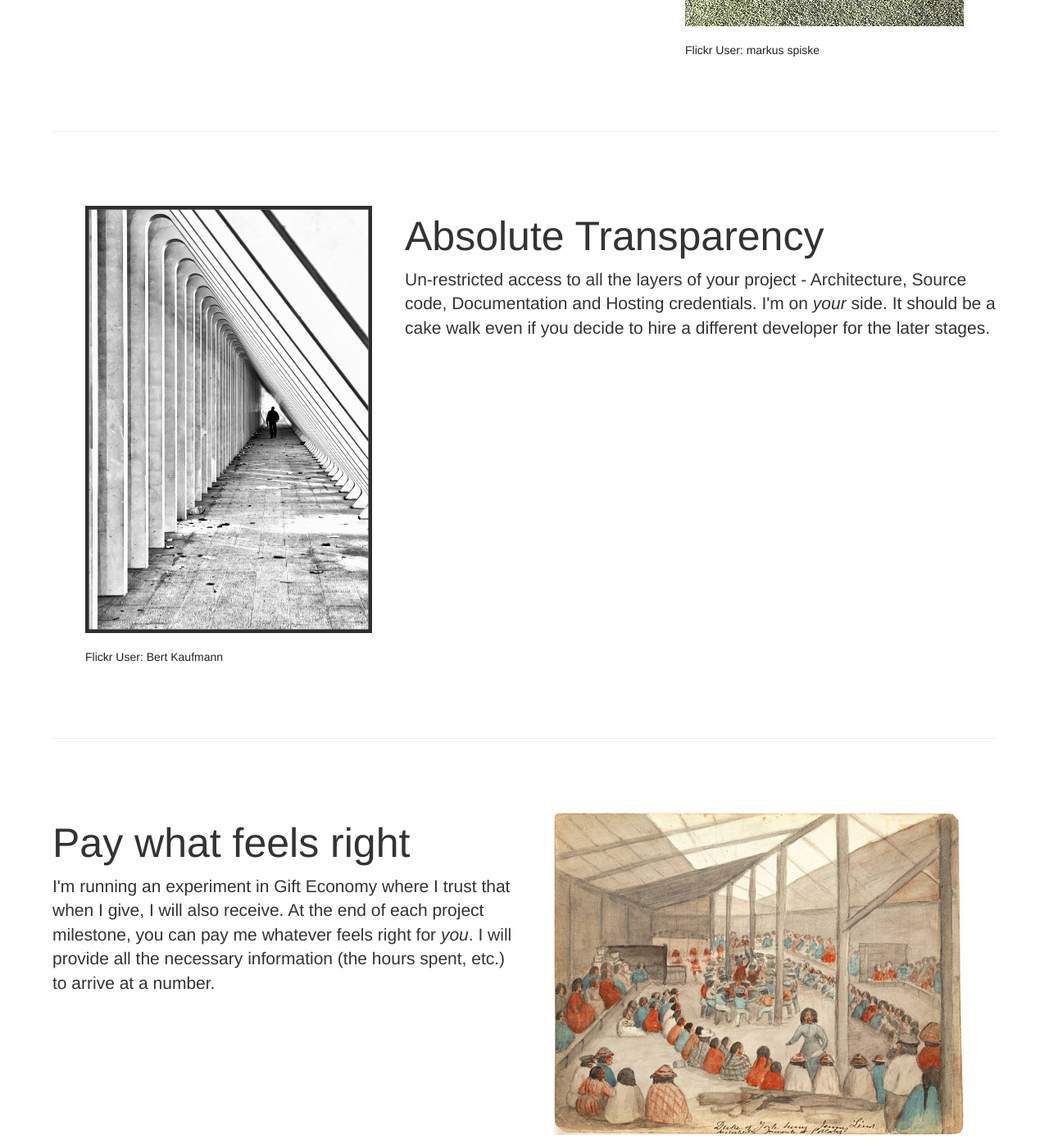
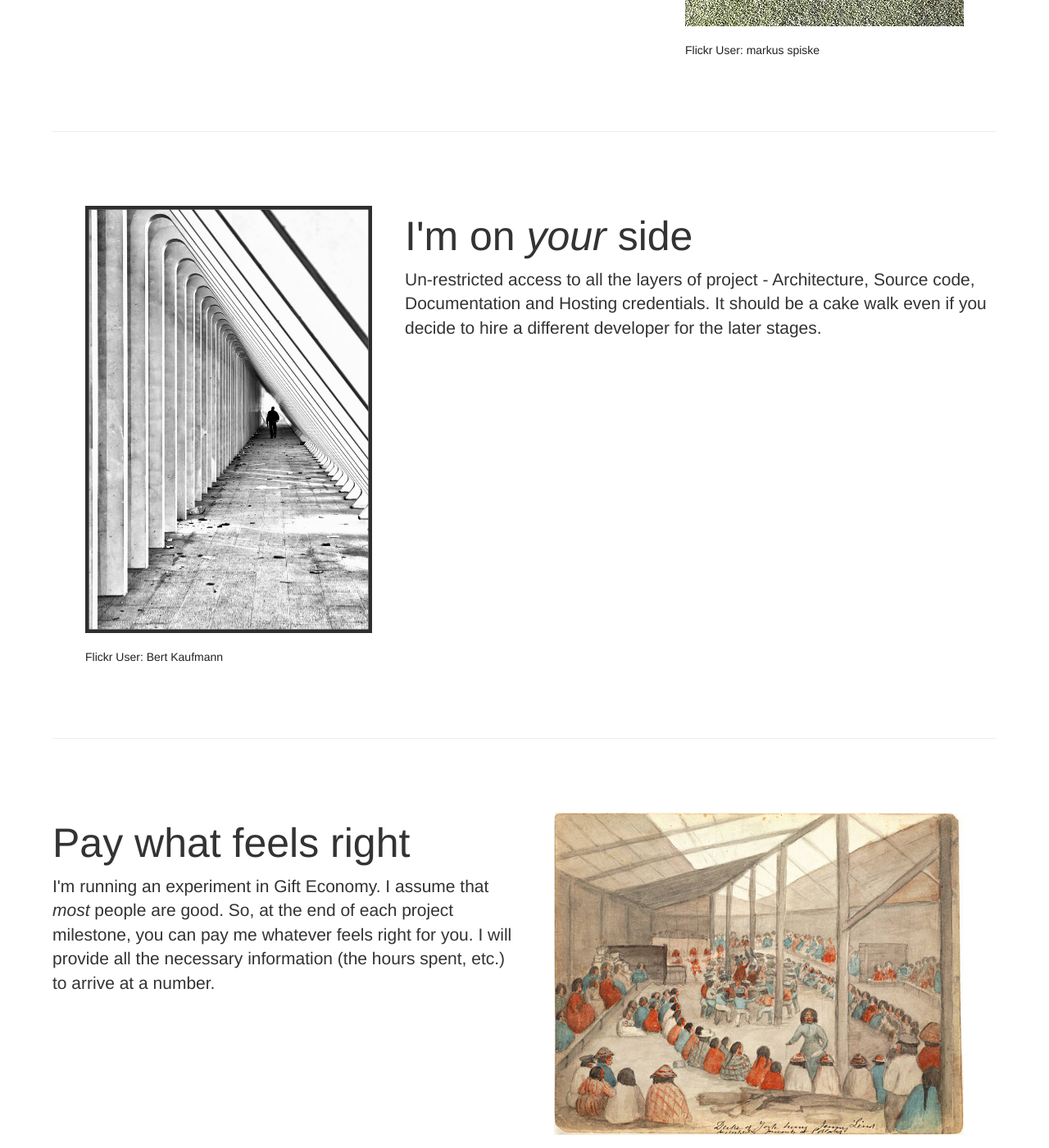
Before and after one commit to manuganji/manuganji.github.io, a Jekyll site: the page built from index.html, in a window 1280 px wide and 1400 px high, scrolled down 809 px. Shown: the whole window at 82% size. Built offline with Jekyll 4.4.1, drawn with Linux system fonts in a browser that asks for light colours; nearby versions of some CDN libraries; a script that is not in the unit is left out; comment, search, counter and statistics services are not loaded; some of the changed text lies outside the part shown.

Commit message:
changing a few lines

```diff
--- a/index.html
+++ b/index.html
@@ -204,7 +204,7 @@ float: right !important;
                 <img src="/images/golf_hole.jpg">
                 <figcaption><a href="https://www.flickr.com/photos/markusspiske/">Flickr User: markus spiske</a></figcaption>
             </figure>
-            <h2 class="featurette-heading">Highest Quality
+            <h2 class="featurette-heading">Highest quality
             </h2>
             <p class="lead">Paying what feels right doesn't mean I compromise on quality. My focus is <span style="color:darkorange;">100%</span> on building great software. I'll follow all the best practices to guarantee Resiliency, Long-term Maintainability and Agility for your business.</p>
         </div>
@@ -218,9 +218,9 @@ float: right !important;
                 <img width=350 src="/images/transparency.jpg">
                 <figcaption><a href="https://www.flickr.com/photos/22746515@N02/">Flickr User: Bert Kaufmann</a></figcaption>
             </figure>
-            <h2 class="featurette-heading">Absolute Transparency
+            <h2 class="featurette-heading">I'm on <i>your</i> side
             </h2>
-            <p class="lead">Un-restricted access to all the layers of your project - Architecture, Source code, Documentation and Hosting credentials. I'm on <i>your</i> side. It should be a cake walk even if you decide to hire a different developer for the later stages.</p>
+            <p class="lead">Un-restricted access to all the layers of project - Architecture, Source code, Documentation and Hosting credentials. It should be a cake walk even if you decide to hire a different developer for the later stages. </p>
         </div>
 
         <hr class="featurette-divider">
@@ -235,7 +235,7 @@ float: right !important;
             <h2 class="featurette-heading">Pay what feels right
                 <span class="text-muted"></span>
             </h2>
-            <p class="lead">I'm running an experiment in Gift Economy where I trust that when I give, I will also receive. At the end of each project milestone, you can pay me whatever feels right for <i>you</i>. I will provide all the necessary information (the hours spent, etc.) to arrive at a number.</p>
+            <p class="lead">I'm running an experiment in Gift Economy. I assume that <i>most</i> people are good. So, at the end of each project milestone, you can pay me whatever feels right for you. I will provide all the necessary information (the hours spent, etc.) to arrive at a number.</p>
         </div>
 
         <hr class="featurette-divider">
```
